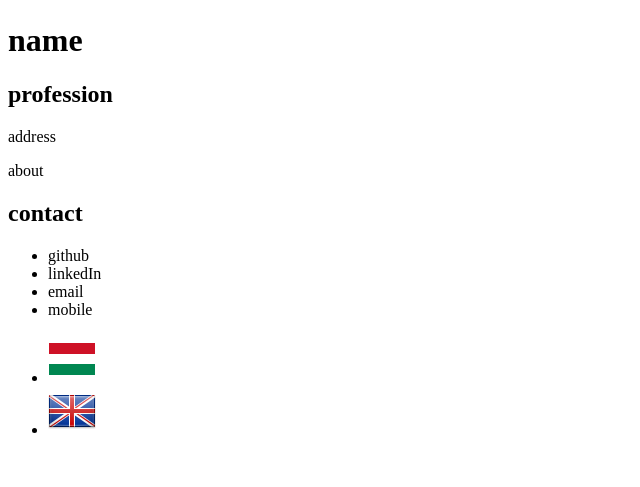
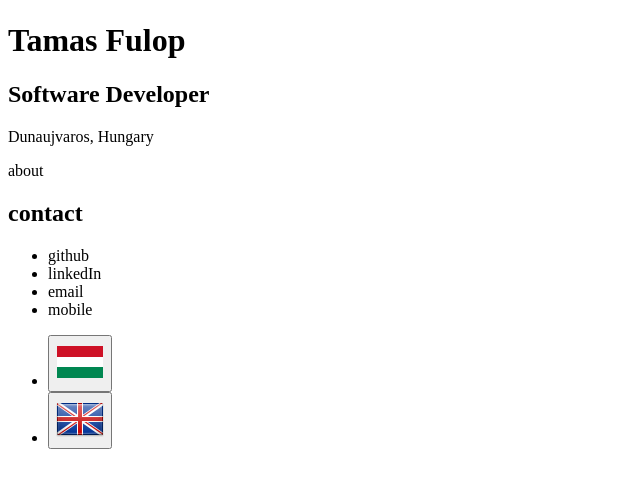
Before and after one commit to TamasFulopEftomi/profile-card, a plain HTML site: page index.html in a window 1280 px wide. Shown: the part 311-798 px from the top of the page, without its empty margins (0-640 px from the left). Drawn offline with Linux system fonts and the light colour scheme.

Commit message:
nyelv módosítás megvalósítása

```diff
--- a/index.html
+++ b/index.html
@@ -37,8 +37,8 @@
         </section>
         <div id="languages">
           <ul>
-            <li><img src="assets/Hun48.png" alt="HUN flag"></li>
-            <li><img src="assets/UK48.png" alt="UK flag"></li>
+            <li><button onclick="languageChangeHU()"><img src="assets/Hun48.png" alt="HUN flag"></button></li>
+            <li><button onclick="languageChangeEN()"><img src="assets/UK48.png" alt="UK flag"></button></li>
           </ul>
         </div>
 
--- a/name.js
+++ b/name.js
@@ -2,3 +2,28 @@
 
 // document.getElementById('name').innerHTML = '<em>Gipsz Jakab</em>';
 // document.querySelector('#name').textContent = '<em>Gipsz Jakab</em>';
+
+const nameHU = 'Fülöp Tamás';
+const nameEN = 'Tamas Fulop';
+const professionHU = 'Szoftverfejlesztő';
+const professionEN = 'Software Developer';
+const addressHU = 'Magyarország, Dunaújváros';
+const addressEN = 'Dunaujvaros, Hungary';
+
+initLanguageDefault();
+
+function initLanguageDefault() {
+  languageChangeEN();
+}
+
+function languageChangeHU() {
+  document.getElementById('name').textContent = nameHU;
+  document.getElementById('profession').textContent = professionHU;
+  document.getElementById('address').textContent = addressHU;
+}
+
+function languageChangeEN() {
+  document.getElementById('name').textContent = nameEN;
+  document.getElementById('profession').textContent = professionEN;
+  document.getElementById('address').textContent = addressEN;
+}
```
